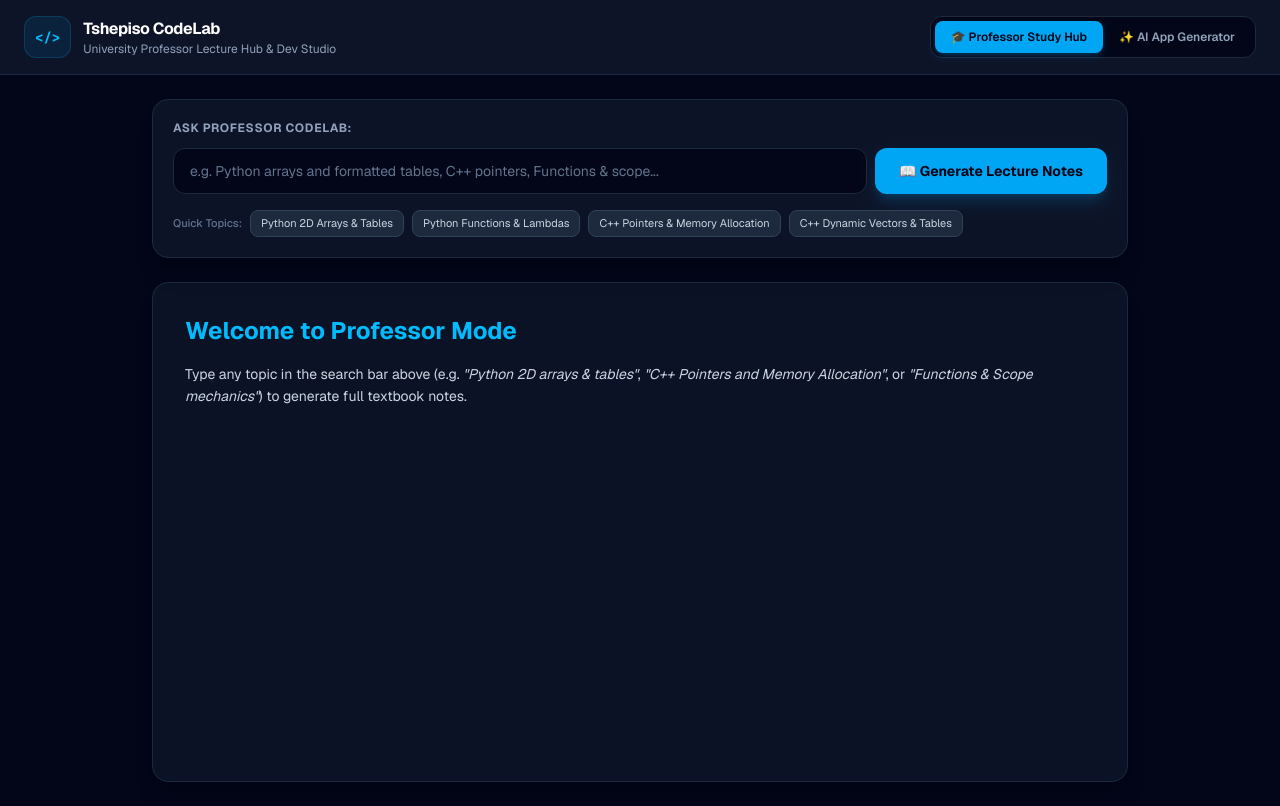
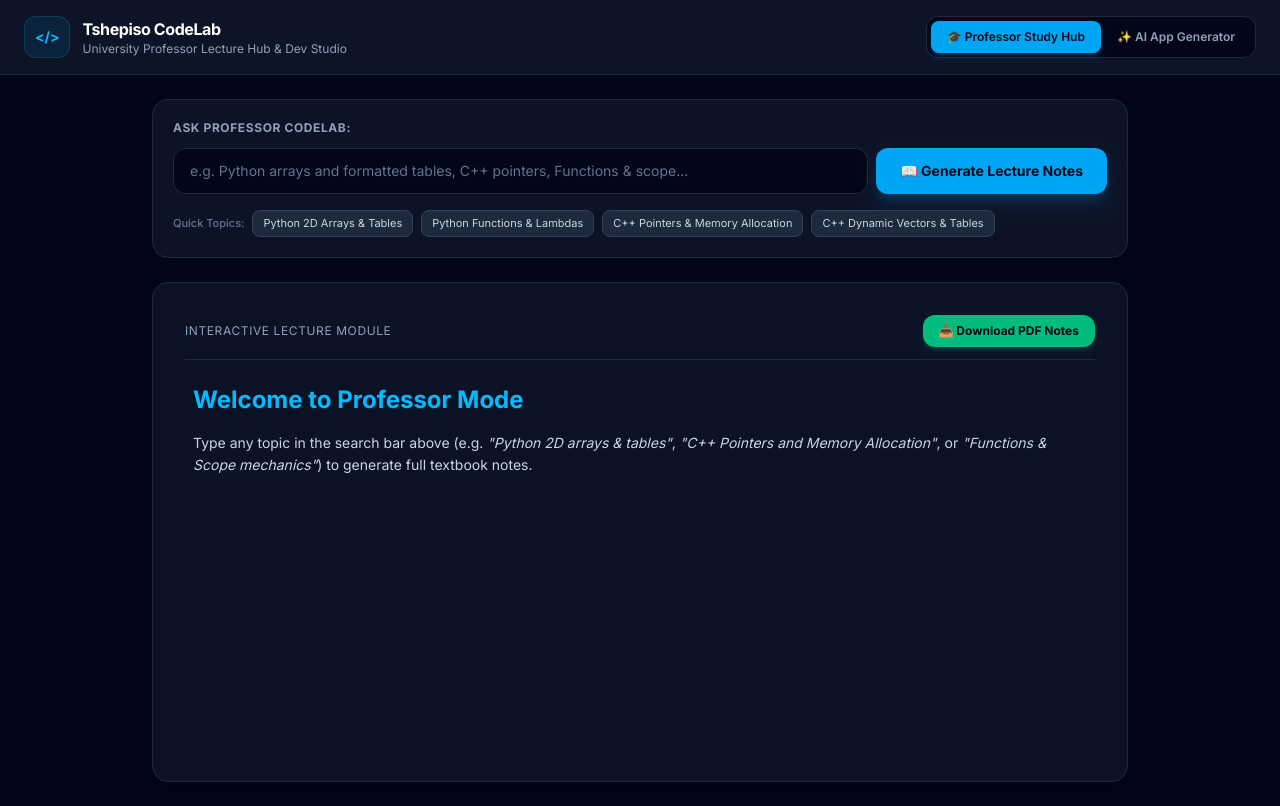
Before and after one commit to dabob404-jpg/tshepiso-codelab, a Next.js app: page / in a window 1280 px wide. Built offline with nearby package versions, Linux system fonts and the light colour scheme.

Commit message:
feat: add instant PDF download option for study notes

```diff
--- a/app/layout.tsx
+++ b/app/layout.tsx
@@ -1,29 +1,29 @@
-import type { Metadata } from "next";
-import { Geist, Geist_Mono } from "next/font/google";
-import "./globals.css";
+import type { Metadata } from 'next';
+import { Inter } from 'next/font/google';
+import Script from 'next/script';
+import './globals.css';
 
-const geistSans = Geist({
-  variable: "--font-geist-sans",
-  subsets: ["latin"],
-});
-
-const geistMono = Geist_Mono({
-  variable: "--font-geist-mono",
-  subsets: ["latin"],
-});
+const inter = Inter({ subsets: ['latin'] });
 
 export const metadata: Metadata = {
-  title: "Create Next App",
-  description: "Generated by create next app",
+  title: 'Tshepiso CodeLab',
+  description: 'University Professor Lecture Hub & AI Dev Studio',
 };
 
-export default function RootLayout({ children }: LayoutProps<"/">) {
+export default function RootLayout({
+  children,
+}: {
+  children: React.ReactNode;
+}) {
   return (
-    <html
-      lang="en"
-      className={`${geistSans.variable} ${geistMono.variable} h-full antialiased`}
-    >
-      <body className="min-h-full flex flex-col">{children}</body>
+    <html lang="en">
+      <head>
+        <Script
+          src="https://cdnjs.cloudflare.com/ajax/libs/html2pdf.js/0.10.1/html2pdf.bundle.min.js"
+          strategy="beforeInteractive"
+        />
+      </head>
+      <body className={inter.className}>{children}</body>
     </html>
   );
 }
--- a/app/page.tsx
+++ b/app/page.tsx
@@ -1,5 +1,11 @@
 'use client';
 import React, { useState } from 'react';
+
+declare global {
+  interface Window {
+    html2pdf: any;
+  }
+}
 
 export default function App() {
   const [activeTab, setActiveTab] = useState<'learn' | 'studio'>('learn');
@@ -43,6 +49,25 @@ export default function App() {
     }
   };
 
+  const handleDownloadPDF = () => {
+    const element = document.getElementById('lecture-pdf-content');
+    if (!element || !window.html2pdf) return;
+
+    const fileName = studyQuery.trim()
+      ? `${studyQuery.toLowerCase().replace(/[^a-z0-9]/g, '_')}_notes.pdf`
+      : 'codelab_lecture_notes.pdf';
+
+    const opt = {
+      margin:       0.5,
+      filename:     fileName,
+      image:        { type: 'jpeg', quality: 0.98 },
+      html2canvas:  { scale: 2, backgroundColor: '#020617' },
+      jsPDF:        { unit: 'in', format: 'letter', orientation: 'portrait' }
+    };
+
+    window.html2pdf().set(opt).from(element).save();
+  };
+
   const handleStudioGenerate = async () => {
     if (!prompt.trim()) return;
     setStudioLoading(true);
@@ -65,7 +90,7 @@ export default function App() {
 
   return (
     <div className="min-h-screen bg-slate-950 text-slate-100 flex flex-col font-sans selection:bg-sky-500 selection:text-slate-950">
-      {/* Navigation */}
+      {/* Navigation Bar */}
       <header className="border-b border-slate-800 bg-slate-900/90 backdrop-blur-md px-6 py-4 flex flex-wrap justify-between items-center gap-4 sticky top-0 z-50">
         <div className="flex items-center gap-3">
           <div className="bg-sky-500/10 text-sky-400 p-2.5 rounded-xl border border-sky-500/20 font-mono font-bold text-sm">
@@ -127,7 +152,7 @@ export default function App() {
               </button>
             </div>
 
-            {/* Quick Prompts for Classmates */}
+            {/* Quick Prompts */}
             <div className="flex flex-wrap items-center gap-2 pt-1">
               <span className="text-[11px] text-slate-500 font-medium">Quick Topics:</span>
               {[
@@ -150,8 +175,22 @@ export default function App() {
             </div>
           </div>
 
-          {/* Dynamic Lecture Output Screen */}
-          <div className="bg-slate-900/70 border border-slate-800 rounded-2xl p-6 md:p-8 shadow-xl min-h-[500px]">
+          {/* Dynamic Lecture Display Box */}
+          <div className="bg-slate-900/70 border border-slate-800 rounded-2xl p-6 md:p-8 shadow-xl min-h-[500px] flex flex-col gap-4">
+            {/* Top Toolbar with PDF Download Button */}
+            <div className="flex justify-between items-center border-b border-slate-800 pb-3">
+              <span className="text-xs font-mono text-slate-400 uppercase tracking-wider">
+                Interactive Lecture Module
+              </span>
+              <button
+                onClick={handleDownloadPDF}
+                disabled={studyLoading}
+                className="bg-emerald-500 hover:bg-emerald-400 disabled:opacity-50 text-slate-950 font-bold px-4 py-2 rounded-xl text-xs transition-all flex items-center gap-2 shadow-md shadow-emerald-500/20"
+              >
+                📥 Download PDF Notes
+              </button>
+            </div>
+
             {studyLoading ? (
               <div className="flex flex-col items-center justify-center py-24 space-y-4">
                 <div className="w-8 h-8 border-2 border-sky-400 border-t-transparent rounded-full animate-spin"></div>
@@ -159,8 +198,9 @@ export default function App() {
               </div>
             ) : (
               <div
+                id="lecture-pdf-content"
                 dangerouslySetInnerHTML={{ __html: studyContent }}
-                className="prose prose-invert max-w-none text-slate-300 space-y-4 leading-relaxed"
+                className="prose prose-invert max-w-none text-slate-300 space-y-4 leading-relaxed p-2"
               />
             )}
           </div>
```
